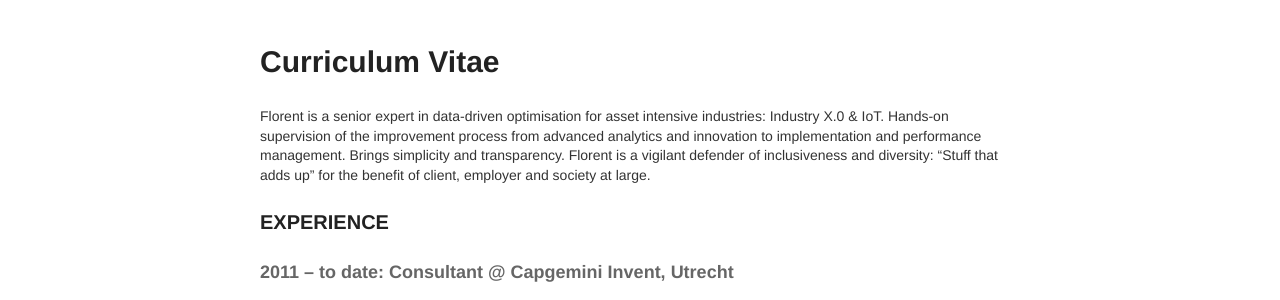
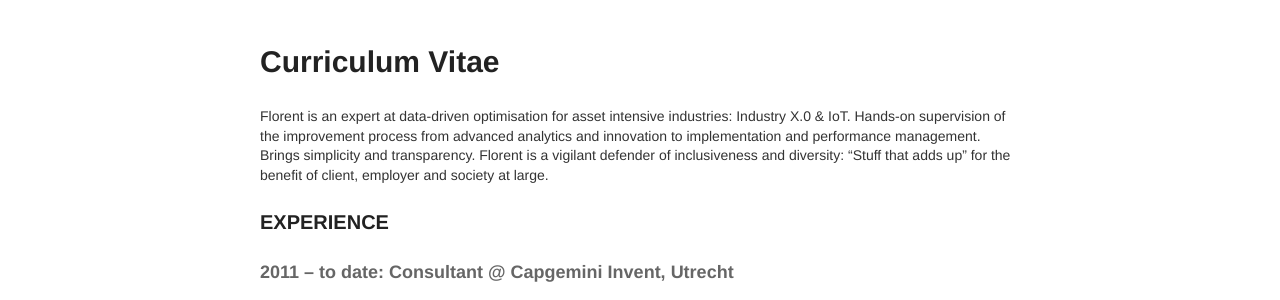
Before and after one commit to fprisse/fprisse.github.io, a Jekyll site: the page built from index.md, in a window 1280 px wide. Shown: the part 125-425 px from the top of the page. Built offline with Jekyll 4.4.1, drawn with Linux system fonts in a browser that asks for light colours; comment, search, counter and statistics services are not loaded.

```diff
--- a/index.md
+++ b/index.md
@@ -4,7 +4,7 @@ title: "Curriculum Vitae"
 permalink: /
 ---
 
-Florent is a senior expert in data-driven optimisation for asset intensive industries: Industry X.0 & IoT. Hands-on supervision of the improvement process from advanced analytics and innovation to implementation and performance management. Brings simplicity and transparency. Florent is a vigilant defender of inclusiveness and diversity: “Stuff that adds up” for the benefit of client, employer and society at large.
+Florent is an expert at data-driven optimisation for asset intensive industries: Industry X.0 & IoT. Hands-on supervision of the improvement process from advanced analytics and innovation to implementation and performance management. Brings simplicity and transparency. Florent is a vigilant defender of inclusiveness and diversity: “Stuff that adds up” for the benefit of client, employer and society at large.
 
 ### EXPERIENCE
 
```
Also changed, not shown: _pages/nl.md (+1 -1 lines).
